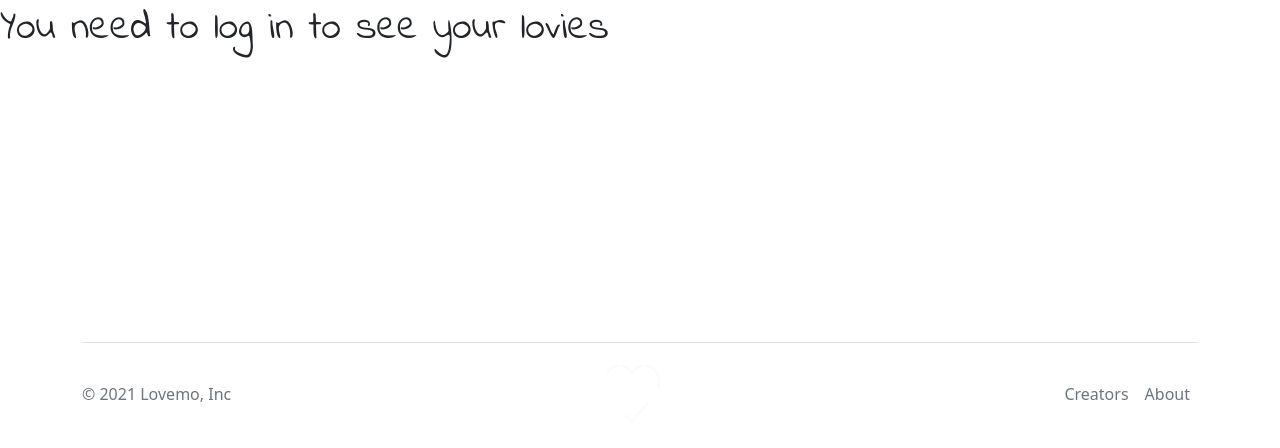
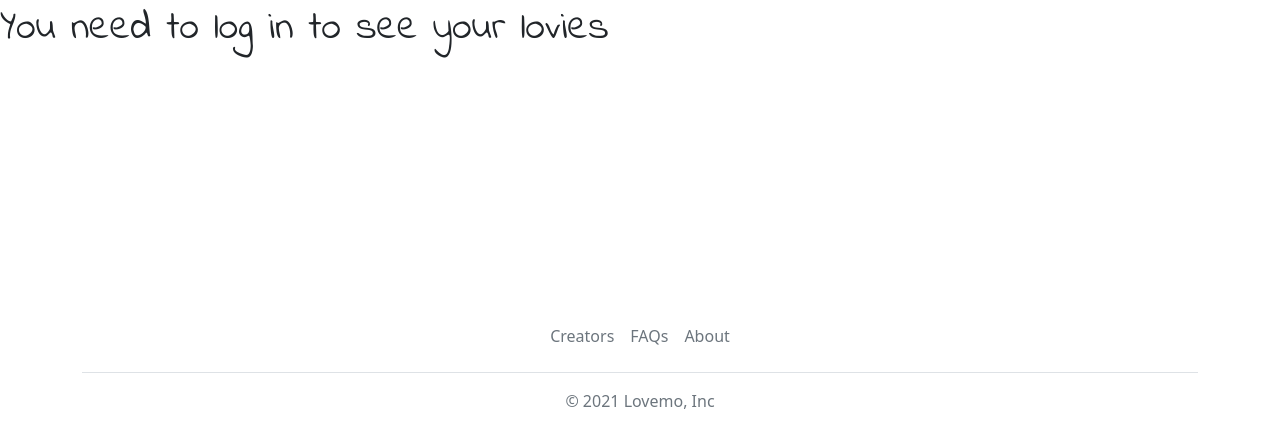
Before and after one commit to MrDrDAVID/Lovemo, a Django app: template lovemo/main_app/templates/main_app/index.html in a window 1280 px wide. Shown: the part 331-779 px from the top of the page. Run offline with Django 3.2, Linux system fonts and the light colour scheme; the template is opened without the code that fills it, so the values that code supplies are empty.

Commit message:
trying things out

```diff
--- a/lovemo/main_app/templates/main_app/base.html
+++ b/lovemo/main_app/templates/main_app/base.html
@@ -66,18 +66,14 @@
 
     <div style="position: absolute; width: 100%; bottom: 0;">
         <div class="container">
-            <footer class="d-flex flex-wrap justify-content-between align-items-center py-3 my-4 border-top">
-              <p class="col-md-4 mb-0 text-muted">© 2021 Lovemo, Inc</p>
-
-              <a class="navbar-brand" href="/home">
-                    <img id="header-image" src="{% static 'images/lovemo-logo.png' %}" alt="lovemo-logo" width="80" height="60">
-              </a>
-
-              <ul class="nav col-md-4 justify-content-end">
+            <footer class="py-3 my-4">
+              <ul class="nav justify-content-center border-bottom pb-3 mb-3">
                 <li class="nav-item"><a href="/creators" class="nav-link px-2 text-muted">Creators</a></li>
+                <li class="nav-item"><a href="" class="nav-link px-2 text-muted">FAQs</a></li>
                 <li class="nav-item"><a href="/about" class="nav-link px-2 text-muted">About</a></li>
               </ul>
+              <p class="text-center text-muted">© 2021 Lovemo, Inc</p>
             </footer>
-        </div>
+          </div>
     </div>
 </html>
```
Also changed, not shown: lovemo/main_app/static/images/lovemo-gray.png (added), lovemo/main_app/static/images/lovemo-l-gray.png (added), lovemo/main_app/static/images/lovemo-light-gray.png (added), lovemo/main_app/static/images/lovemo-logo-gray.png (added).
